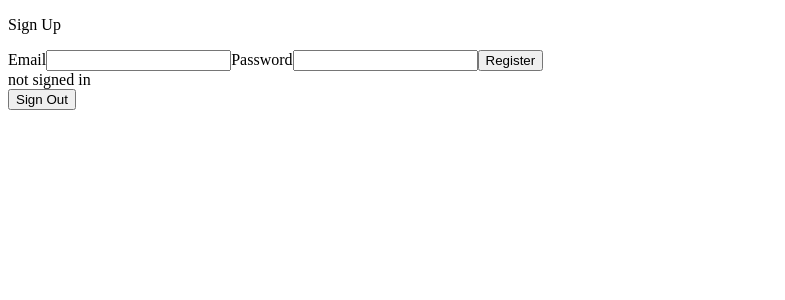
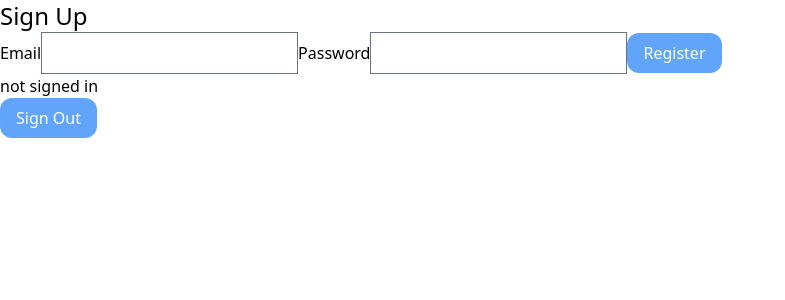
Before and after one commit to alessioforti/simple-firebase-admin, a Vue app: page / in a window 1280 px wide. Shown: the top 300 px of the page, without its empty margins (0-785 px from the left). Built offline with nearby package versions, Linux system fonts and the light colour scheme; no server answers.

Commit message:
Setup Tailwind.css

```diff
--- a/package.json
+++ b/package.json
@@ -11,7 +11,11 @@
     "vue": "^3.2.37"
   },
   "devDependencies": {
+    "@tailwindcss/forms": "^0.5.2",
     "@vitejs/plugin-vue": "^2.3.3",
+    "autoprefixer": "^10.4.7",
+    "postcss": "^8.4.14",
+    "tailwindcss": "^3.1.4",
     "vite": "^2.9.12"
   }
 }
--- /dev/null
+++ b/postcss.config.js
@@ -0,0 +1,6 @@
+module.exports = {
+  plugins: {
+    tailwindcss: {},
+    autoprefixer: {},
+  },
+}
--- a/src/App.vue
+++ b/src/App.vue
@@ -42,7 +42,7 @@ const logOut = () => {
 
 <template>
 	<div>
-		<p>Sign Up</p>
+		<p class="text-2xl">Sign Up</p>
 		<form @submit.prevent="signUp">
 			<label for="email">Email</label>
 			<input v-model="email" type="email">
@@ -50,19 +50,16 @@ const logOut = () => {
 			<label for="password">Password</label>
 			<input v-model="pass" type="password">
 
-			<button>Register</button>
+			<button class="btn">Register</button>
 		</form>
 	</div>
 	<div v-if="isSignedIn">signed in</div>
 	<div v-else>not signed in</div>
-	<button @click="logOut">Sign Out</button>
+	<button
+		@click="logOut"
+		class="btn"
+	>Sign Out</button>
 </template>
 
 <style>
-/* @import './assets/base.css'; */
-
-#app {
-
-}
-
 </style>
--- a/src/assets/base.css
+++ b/src/assets/base.css
@@ -1,74 +1,12 @@
-/* color palette from <https://github.com/vuejs/theme> */
-:root {
-  --vt-c-white: #ffffff;
-  --vt-c-white-soft: #f8f8f8;
-  --vt-c-white-mute: #f2f2f2;
+@tailwind base;
+@tailwind components;
+@tailwind utilities;
 
-  --vt-c-black: #181818;
-  --vt-c-black-soft: #222222;
-  --vt-c-black-mute: #282828;
+@layer components {
 
-  --vt-c-indigo: #2c3e50;
+    .btn {
+        @apply py-2 px-4 bg-blue-400 rounded-xl text-white hover:bg-blue-600;
+        transition: all ease-in-out .1s
+    }
 
-  --vt-c-divider-light-1: rgba(60, 60, 60, 0.29);
-  --vt-c-divider-light-2: rgba(60, 60, 60, 0.12);
-  --vt-c-divider-dark-1: rgba(84, 84, 84, 0.65);
-  --vt-c-divider-dark-2: rgba(84, 84, 84, 0.48);
-
-  --vt-c-text-light-1: var(--vt-c-indigo);
-  --vt-c-text-light-2: rgba(60, 60, 60, 0.66);
-  --vt-c-text-dark-1: var(--vt-c-white);
-  --vt-c-text-dark-2: rgba(235, 235, 235, 0.64);
 }
-
-/* semantic color variables for this project */
-:root {
-  --color-background: var(--vt-c-white);
-  --color-background-soft: var(--vt-c-white-soft);
-  --color-background-mute: var(--vt-c-white-mute);
-
-  --color-border: var(--vt-c-divider-light-2);
-  --color-border-hover: var(--vt-c-divider-light-1);
-
-  --color-heading: var(--vt-c-text-light-1);
-  --color-text: var(--vt-c-text-light-1);
-
-  --section-gap: 160px;
-}
-
-@media (prefers-color-scheme: dark) {
-  :root {
-    --color-background: var(--vt-c-black);
-    --color-background-soft: var(--vt-c-black-soft);
-    --color-background-mute: var(--vt-c-black-mute);
-
-    --color-border: var(--vt-c-divider-dark-2);
-    --color-border-hover: var(--vt-c-divider-dark-1);
-
-    --color-heading: var(--vt-c-text-dark-1);
-    --color-text: var(--vt-c-text-dark-2);
-  }
-}
-
-*,
-*::before,
-*::after {
-  box-sizing: border-box;
-  margin: 0;
-  position: relative;
-  font-weight: normal;
-}
-
-body {
-  min-height: 100vh;
-  color: var(--color-text);
-  background: var(--color-background);
-  transition: color 0.5s, background-color 0.5s;
-  line-height: 1.6;
-  font-family: Inter, -apple-system, BlinkMacSystemFont, 'Segoe UI', Roboto, Oxygen, Ubuntu,
-    Cantarell, 'Fira Sans', 'Droid Sans', 'Helvetica Neue', sans-serif;
-  font-size: 15px;
-  text-rendering: optimizeLegibility;
-  -webkit-font-smoothing: antialiased;
-  -moz-osx-font-smoothing: grayscale;
-}
--- a/src/main.js
+++ b/src/main.js
@@ -19,4 +19,6 @@ const app = initializeApp(firebaseConfig);
 import { createApp } from 'vue'
 import App from './App.vue'
 
+import './assets/base.css'
+
 createApp(App).mount('#app')
--- /dev/null
+++ b/tailwind.config.js
@@ -0,0 +1,13 @@
+/** @type {import('tailwindcss').Config} */
+module.exports = {
+  content: [
+    "./index.html",
+    "./src/**/*.{vue,js,ts}",
+  ],
+  theme: {
+    extend: {},
+  },
+  plugins: [
+    require('@tailwindcss/forms'),
+  ],
+}
```
Also changed, not shown: 1 other file (tests, documents, lock files or other folders).
